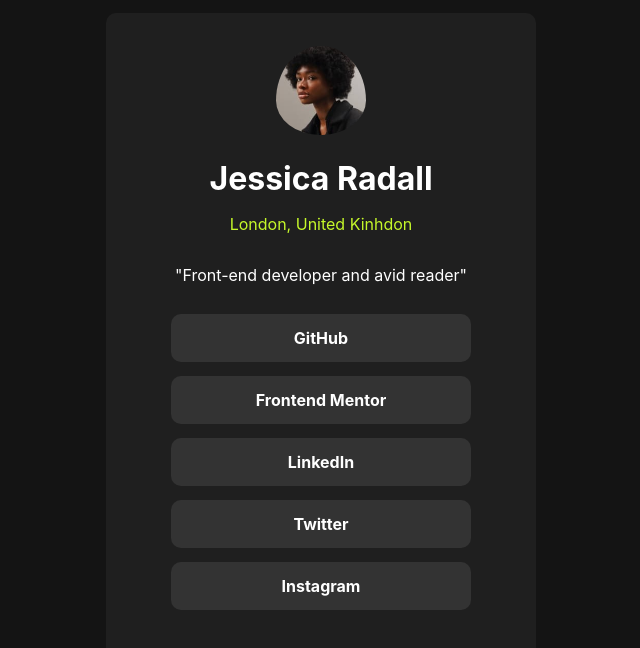
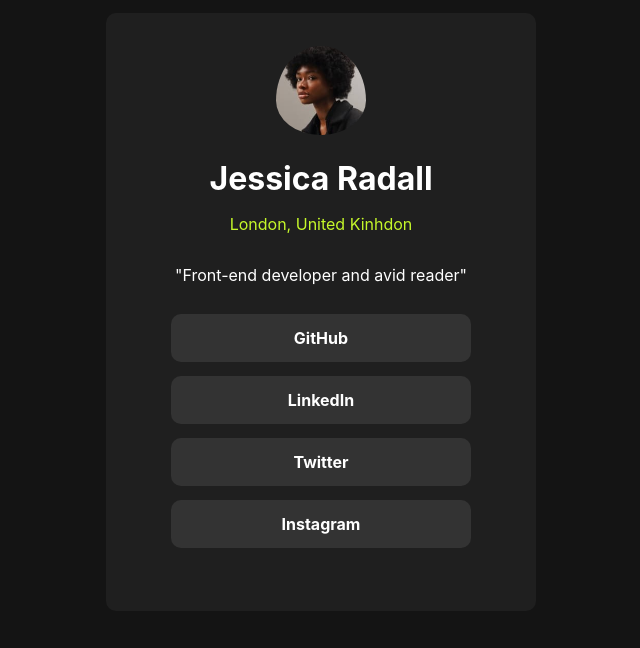
Before and after one commit to zz1-56/Social-media-accounts, a plain HTML site: page index.html in a window 1280 px wide. Shown: the whole page, without its empty margins (319-959 px from the left). Drawn offline with Linux system fonts and the light colour scheme.

Commit message:
Update index.html
try

```diff
--- a/index.html
+++ b/index.html
@@ -19,7 +19,7 @@
       <p class="about_me">"Front-end developer and avid reader"</p>
       <div class="social_links">
         <a href="#">GitHub</a><br />
-        <a href="#">Frontend Mentor</a><br />
+<!--         <a href="#">Frontend Mentor</a><br /> -->
         <a href="#">LinkedIn</a><br />
         <a href="#">Twitter</a><br />
         <a href="#">Instagram</a><br />
```
